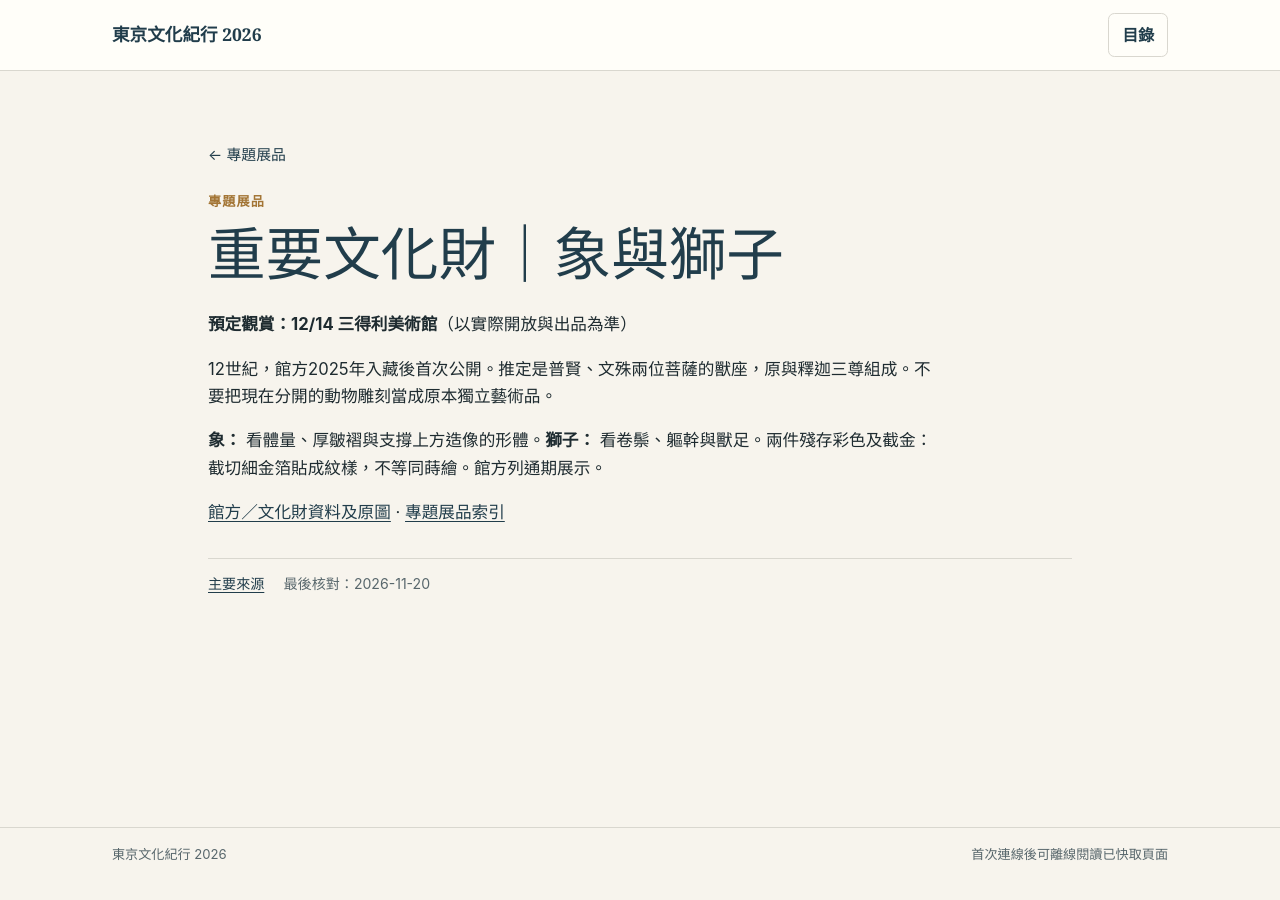
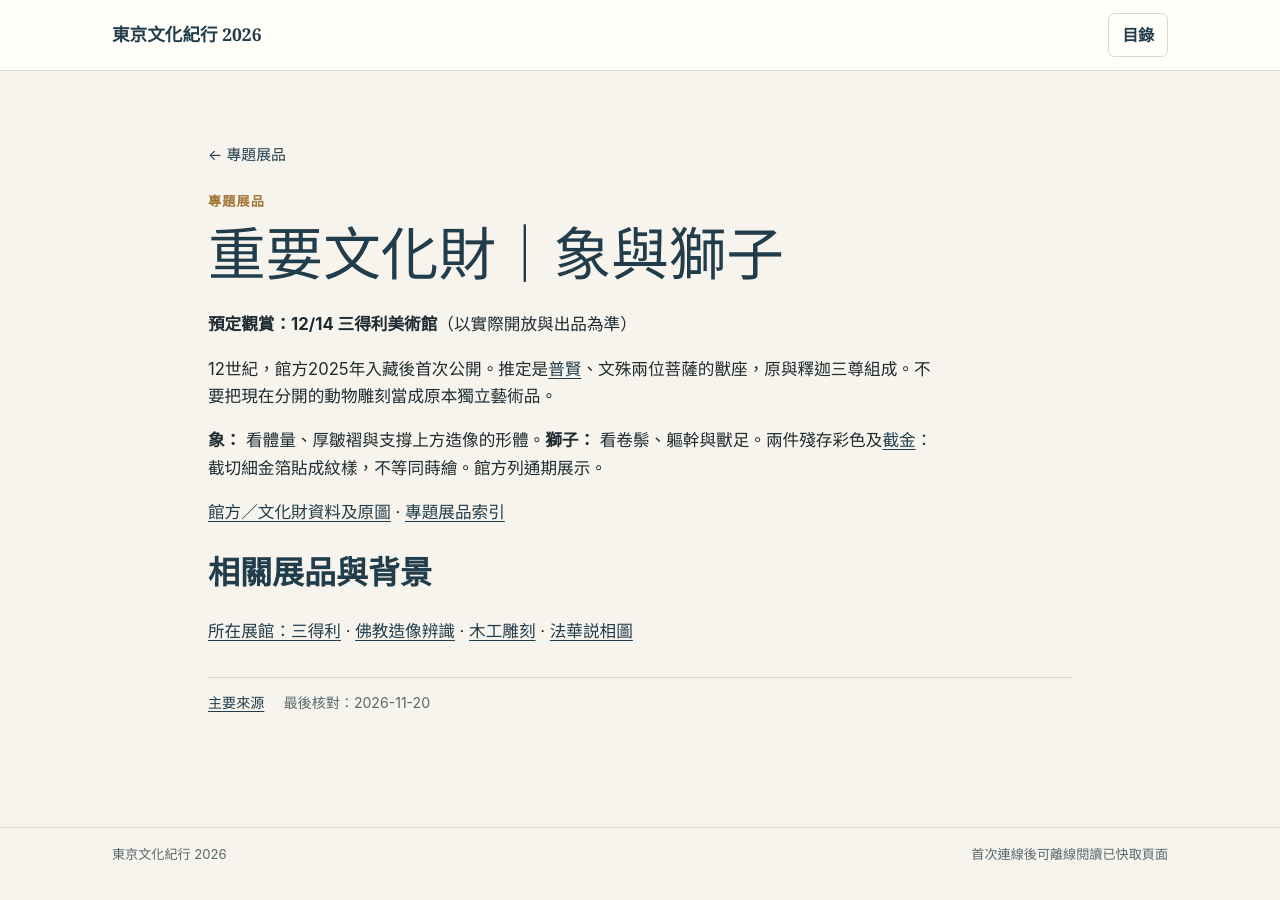
Before and after one commit to davetwchiu/tokyo-culture-trip-2026, a Jekyll site: the page built from content/works/lion-elephant.md, in a window 1280 px wide. Built offline with Jekyll 4.4.1, drawn with Linux system fonts in a browser that asks for light colours.

Commit message:
Link lion-elephant object to museum and interpretive context

```diff
--- a/content/works/lion-elephant.md
+++ b/content/works/lion-elephant.md
@@ -16,8 +16,12 @@ offline: true
 
 **預定觀賞：12/14 三得利美術館**（以實際開放與出品為準）
 
-12世紀，館方2025年入藏後首次公開。推定是普賢、文殊兩位菩薩的獸座，原與釋迦三尊組成。不要把現在分開的動物雕刻當成原本獨立藝術品。
+12世紀，館方2025年入藏後首次公開。推定是[普賢](/tokyo-culture-trip-2026/history/culture/#iconography)、文殊兩位菩薩的獸座，原與釋迦三尊組成。不要把現在分開的動物雕刻當成原本獨立藝術品。
 
-**象：** 看體量、厚皺褶與支撐上方造像的形體。**獅子：** 看卷鬃、軀幹與獸足。兩件殘存彩色及截金：截切細金箔貼成紋樣，不等同蒔繪。館方列通期展示。
+**象：** 看體量、厚皺褶與支撐上方造像的形體。**獅子：** 看卷鬃、軀幹與獸足。兩件殘存彩色及[截金](/tokyo-culture-trip-2026/craft-glossary/)：截切細金箔貼成紋樣，不等同蒔繪。館方列通期展示。
 
 [館方／文化財資料及原圖](https://www.suntory.co.jp/sma/exhibition/2026_4/display.html) · [專題展品索引](../)
+
+## 相關展品與背景
+
+[所在展館：三得利](/tokyo-culture-trip-2026/museums/suntory/#lotus-sutra) · [佛教造像辨識](/tokyo-culture-trip-2026/history/culture/#iconography) · [木工雕刻](/tokyo-culture-trip-2026/history/craft/#woodcarving) · [法華説相圖](/tokyo-culture-trip-2026/works/lotus-relief/)
```
